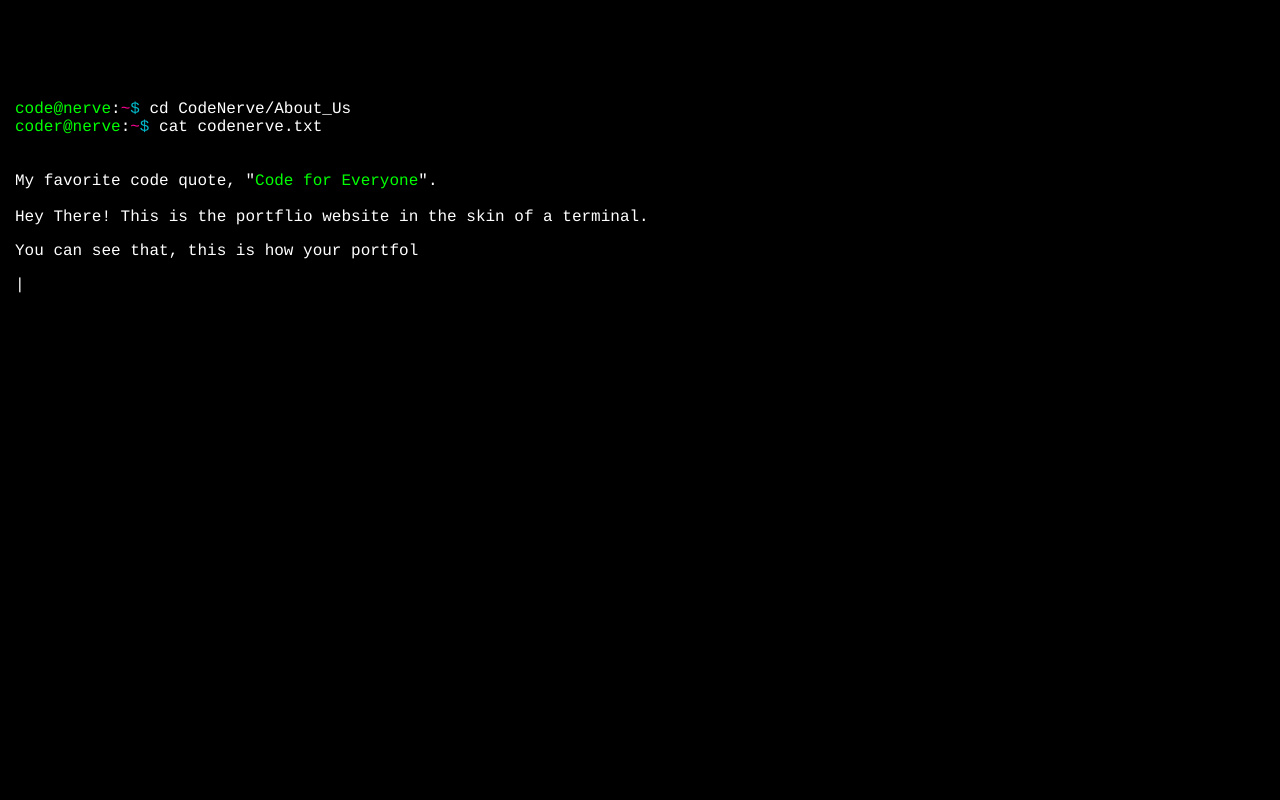
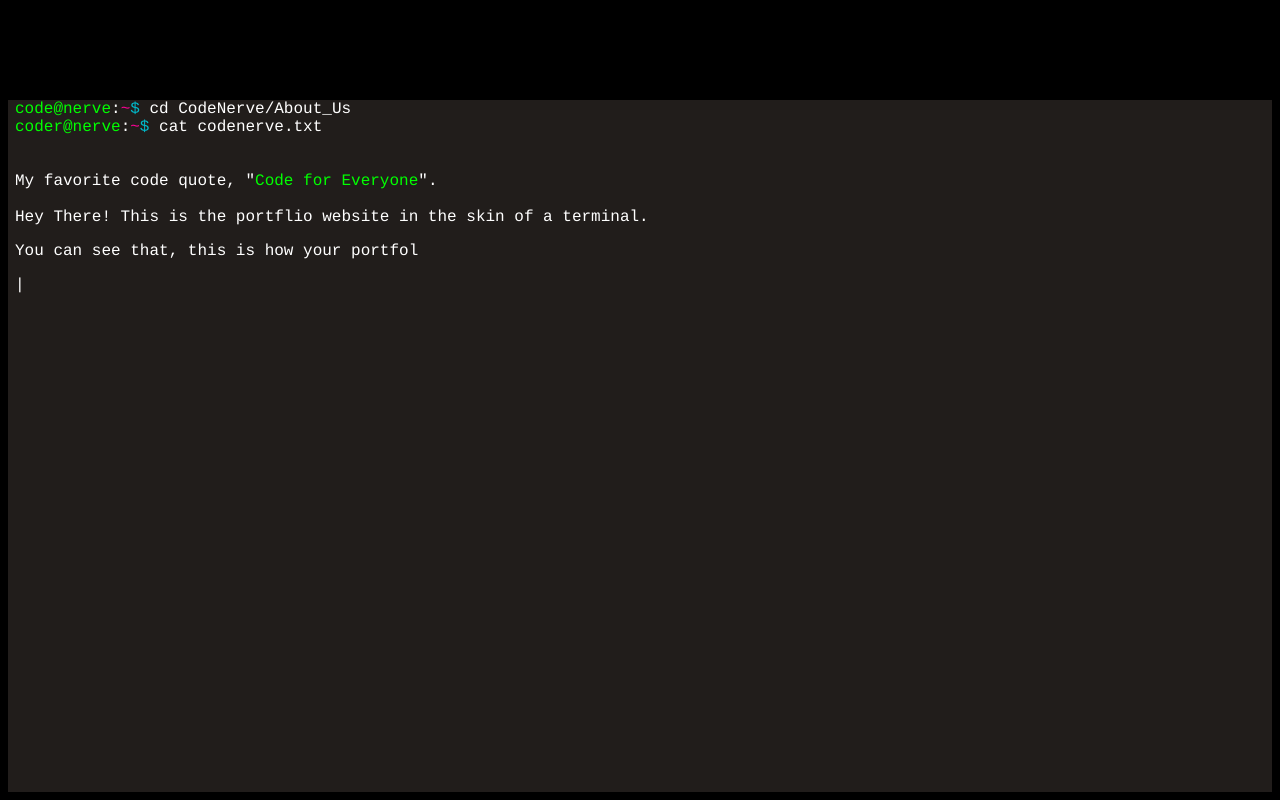
Before and after one commit to padln/palomar, a plain HTML site: page index.html in a window 1280 px wide. Drawn offline with nearby package versions, Linux system fonts and the light colour scheme.

Commit message:
Update index.css

```diff
--- a/index.css
+++ b/index.css
@@ -5,7 +5,7 @@
 }
 
 body {
-	background-color: #000
+	background-color: #211d1b
 }
 
 #console {
```
